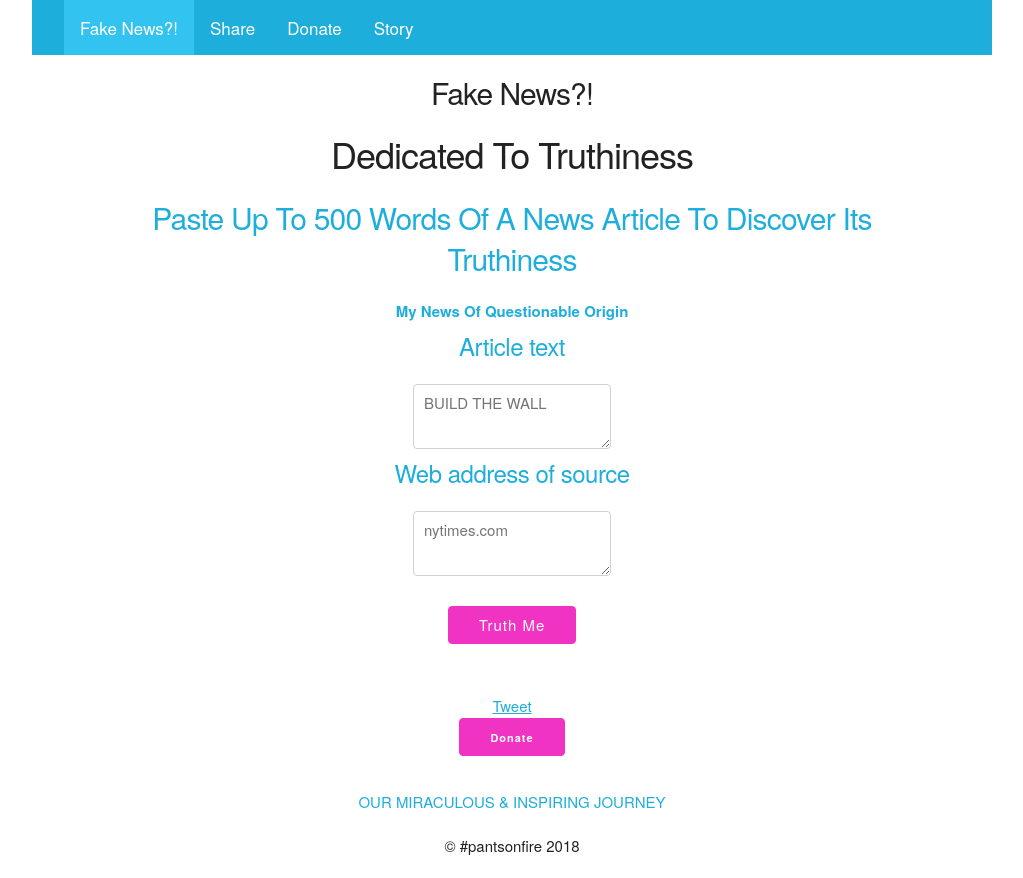
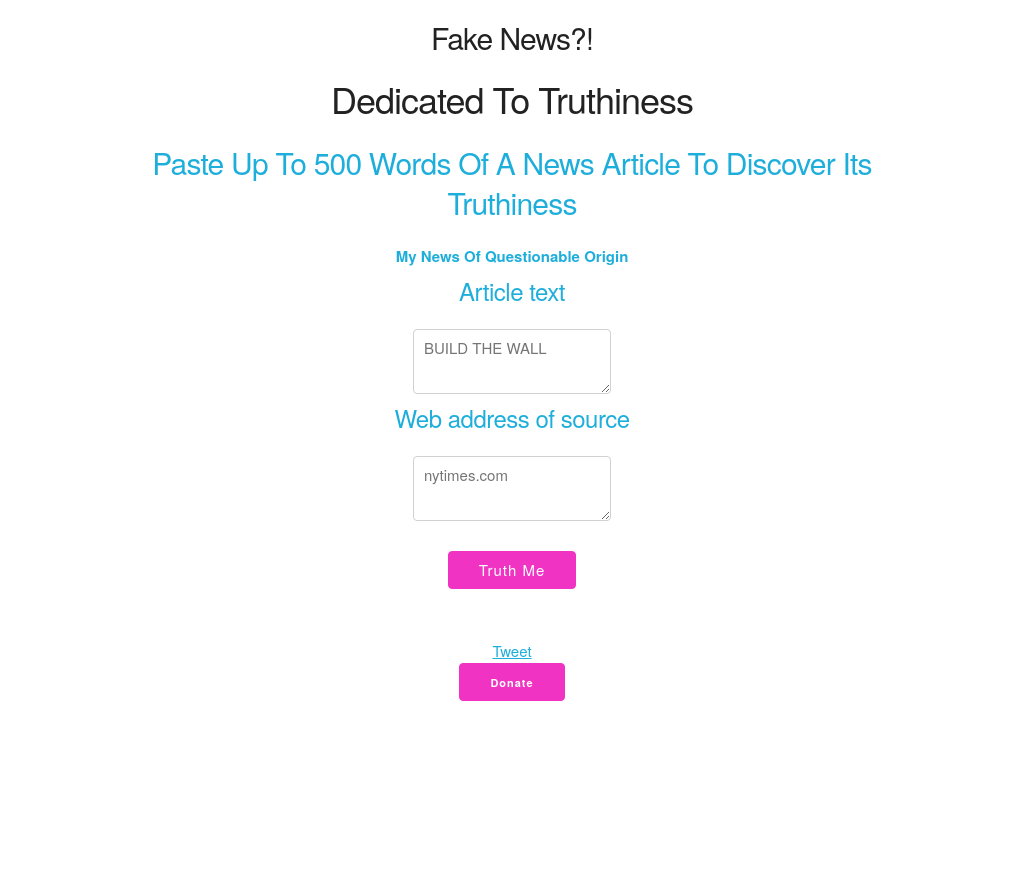
Before and after one commit to javathunderman/pants-on-fire, a website: page public/index.html in a window 1280 px wide. Shown: the whole page, without its empty margins (128-1151 px from the left). After the commit the page ends 800 px from the top, so only its background shows below. Drawn offline with nearby package versions, Linux system fonts and the light colour scheme; no server answers.

Commit message:
Remove navbar, add loading statement and URL parsing

```diff
--- a/public/components/comments.js
+++ b/public/components/comments.js
@@ -57,6 +57,7 @@ var CommentForm = React.createClass({
     handleSubmit: function (e) {
         e.preventDefault();
         var that = this;
+        rating.innerHTML = "Please wait...";
 		var sitename = this.refs.sitename.getDOMNode().value.trim();
         var text = this.refs.text.getDOMNode().value.trim();
         var comment = { text: text, sitename: sitename };
--- a/public/index.html
+++ b/public/index.html
@@ -26,7 +26,7 @@
 	</script>
 
 <center>
-	<body class="container" onload="calculateTruthiness()"><a href=index.html>
+	<body class="container" onload="calculateTruthiness()">
 
 		<div id="fb-root"></div>
 		<script></script>
@@ -34,16 +34,6 @@
 		<script></script>
 
 		<header>
-			<div class="topnav" id="myTopnav">
-				<a href="#fakenews" class="active">Fake News?!</a>
-				<a href="#share">Share</a>
-				<a href="#donate">Donate</a>
-				<a href="#story">Story</a>
-				<a href="javascript:void(0);" class="icon" onclick="myFunction()">&#9776;</a>
-<!-- Toggle between adding and removing the "responsive" class to topnav when the user clicks on the icon -->
-				<script>
-				</script>
-			</div>
 			<div align="center">
 				<h1>Fake News?!</h1>
 				<h3>Dedicated To Truthiness</h3>
@@ -182,22 +172,11 @@
 		<br>
 		<br>
 	</a></section>
-
-   <section class="container" id="story" align="center"><a name="story">
-   		<h6>OUR MIRACULOUS & INSPIRING JOURNEY</h6>
-   </a></section>
 </span></a>
   </body>
 </center>
   	<footer>
 	  	<div class="container" align="center">
-<!--    		 	<nav>
-		    	<a href="index.html#fakenews">Fake News?!</a>
-		    	<a href="index.html#share">Share</a>
-		    	<a href="index.html#donate">Donate</a>
-		    	<a href="index.html#story">Story</a>
-    		</nav> -->
-			<h6>&copy; #pantsonfire 2018</h6>
 		</div>
 	</footer>
 	<script type="text/jsx" src="components/comments.js"></script>
```
Also changed, not shown: package.json (+4 -5 lines), server.js (+15 -9 lines), 1 other file.
